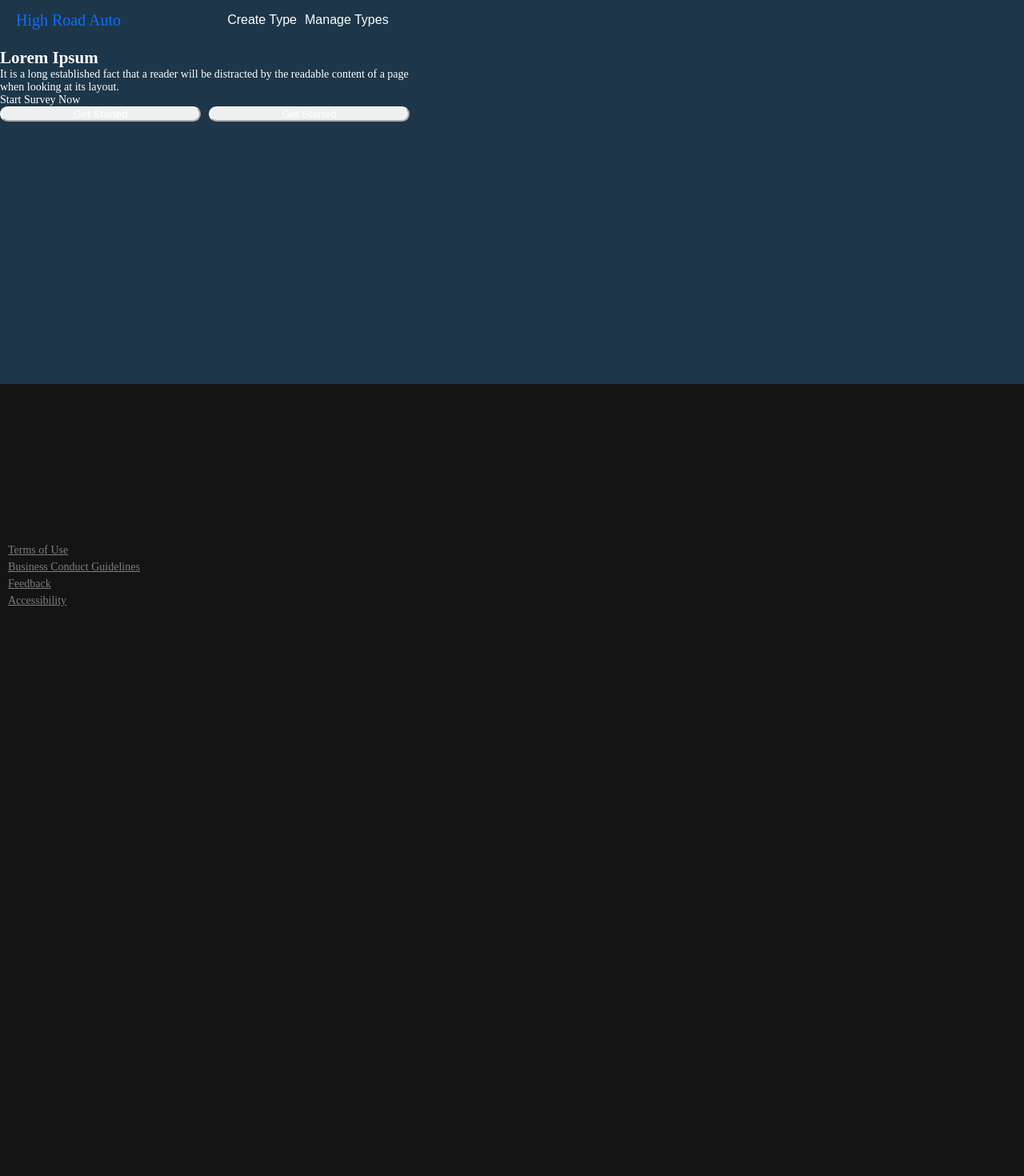
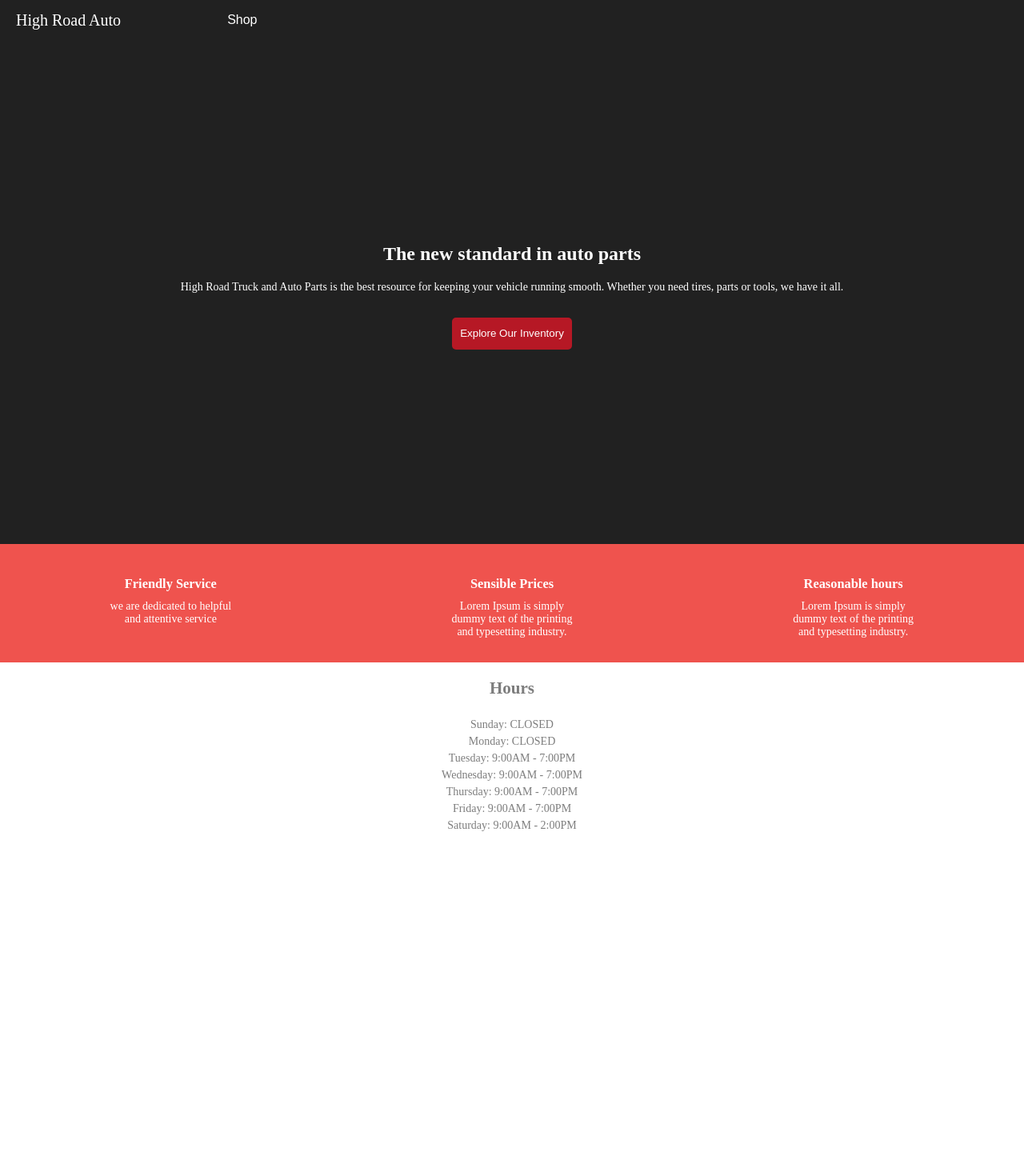
Before and after one commit to therockhopper/highRoadAuto, an Angular app: page / in a window 1280 px wide. Shown: the top 1470 px of the page at 80% size. Before the commit the page ends 800 px from the top, so only its background shows below. Built offline with nearby package versions, Linux system fonts and the light colour scheme.

Commit message:
create basic black & red theme

```diff
--- a/src/_buttons.scss
+++ b/src/_buttons.scss
@@ -4,7 +4,7 @@
   background: none;
   border: none;
   color: #fff;
-  border-bottom: 3px solid $primary-color;
+  border-bottom: 3px solid $primary;
   transition: border .15s ease-in;
 
   &:hover {
@@ -49,10 +49,12 @@
 
 .btn-theater {
   height: 100%;
+  max-height: 4rem;
   color: #fff;
-  border-color: #fff;
-  border-radius: 3rem;
-
+  border: none;
+  padding: 1rem;
+  border-radius: .5rem;
+  background-color: $secondary-dark;
 }
 
 .btn-chip {
--- a/src/_variables.scss
+++ b/src/_variables.scss
@@ -1,16 +1,23 @@
+// Common Height Varibles
 $nav-height: 5rem;
 $footer-height: 14.5rem;
+
+// Nav font/background colors
 $background-color: #141414;
+$nav-color: rgba(0,0,0,.8);
 
-$primary-color: #1d3649;
-$accent-color: #325c80;
+// Primary and Secondary colors
+$primary: #212121;
+$primary-light: #484848;
+$primary-dark: #000000;
 
-$nav-color: rgba(0,0,0,.7);
-$nav-font-color: #0d6eff;
+$secondary: #ef534e;
+$secondary-light: #ff867a;
+$secondary-dark: #b61825;
 
+// Font Colors
 $primary-text-color:   #fff;
 $secondary-text-color: #7d7d7d;
-
 $blue-text: #2196f3;
 $red-text: #d74108;
 $orange-text:#ff9800;
--- a/src/app/authentication/login/login.component.scss
+++ b/src/app/authentication/login/login.component.scss
@@ -7,7 +7,7 @@
   align-items: center;
   color: #fff;
   overflow: hidden;
-  background-color: $primary-color;
+  background-color: $primary;
 
   &-error {
     input {border: .1rem solid #FF0000;}
--- a/src/app/dashboard/dashboard.component.html
+++ b/src/app/dashboard/dashboard.component.html
@@ -1,24 +1,39 @@
 <div class="dashboard">
   <div class="dashboard-theater">
-    <div class="dashboard-theater__info">
-      <h2>Lorem Ipsum</h2>
-      <p>It is a long established fact that a reader will be distracted by the readable content of a page when looking at its layout.</p>
-      <span>Start Survey Now</span>
-      <div class="dashboard-theater__info-buttons">
-        <button
-          class="btn-theater"
-          aria-label="Get Started and create a type">
-          Get Started
-        </button>
-        <button
-          class="btn-theater"
-          aria-label="Get Started and create a type">
-          Get Started
-        </button>
+    <h1>The new standard in auto parts</h1>
+    <span>High Road Truck and Auto Parts is the best resource for keeping your vehicle running smooth. Whether you need tires, parts or tools, we have it all.</span>
+    <button class="btn-theater">Explore Our Inventory</button>
+  </div>
+  <div class="dashboard-container">
+    <div class="dashboard-container__cta">
+      <div class="info">
+        <h3>Friendly Service</h3>
+        <p>we are dedicated to helpful and attentive service</p>
+      </div>
+      <div class="info">
+        <h3>Sensible Prices</h3>
+        <p>Lorem Ipsum is simply dummy text of the printing and typesetting industry.</p>
+      </div>
+      <div class="info">
+        <h3>Reasonable hours</h3>
+        <p>Lorem Ipsum is simply dummy text of the printing and typesetting industry.</p>
+      </div>
+    </div>
+    <div class="dashboard-container__location">
+      <div class="dashboard-container__location-text">
+        <h2>Hours</h2>
+        <ul>
+          <li>Sunday: CLOSED</li>
+          <li>Monday: CLOSED</li>
+          <li>Tuesday: 9:00AM - 7:00PM</li>
+          <li>Wednesday: 9:00AM - 7:00PM</li>
+          <li>Thursday: 9:00AM - 7:00PM</li>
+          <li>Friday: 9:00AM - 7:00PM</li>
+          <li>Saturday: 9:00AM - 2:00PM</li>
+        </ul>
+      </div>
+      <div class="dashboard-container__location-map">
       </div>
     </div>
   </div>
-
-  <div class="dashboard-container">
-  </div>
 </div>
--- a/src/app/dashboard/dashboard.component.scss
+++ b/src/app/dashboard/dashboard.component.scss
@@ -6,40 +6,84 @@
   &-theater {
     display: flex;
     flex-direction: column;
-    justify-content: start;
+    justify-content: center;
+    align-items: center;
+    height: 85vh;
     color: #fff;
     padding-top: calc(#{$nav-height} + 1rem);
     padding-bottom: 1rem;
-    background-color: $primary-color;
+    background-color: $primary;
     background-size: cover;
 
-    @include tablet {
-      height: 60vh;
+    h1, span {
+      max-width: 80vw;
+      text-align: center;
+      margin: 1rem 0;
     }
 
-    &__info {
-      max-width: 40vw;
-
-      &-buttons {
-        display: flex;
-        flex-direction: row;
-
-        button {
-          height: 100%;
-          width: 100%;
-
-          &:nth-of-type(1) {
-            margin-right: 1rem;
-          }
-        }
-
-      }
+    button {
+      margin-top: 2rem;
     }
 
   }
 
   &-container {
 
+    &__cta {
+      display: flex;
+      flex-direction: row;
+      justify-content: space-around;
+      width: 100%;
+      color: $primary-text-color;
+      background-color: $secondary;
+      padding-top: 3rem;
+      padding-bottom: 3rem;
+
+      .info {
+        max-width: 17rem;
+        margin: 0 1rem;
+        text-align: center;
+
+        h3 {
+          padding: 1rem 0;
+        }
+      }
+
+    }
+
+    &__location {
+      display: flex;
+      flex-direction: column;
+      background-color: #fff;
+      height: 90vh;
+
+      &-text {
+        display: flex;
+        flex-direction: column;
+        justify-content: center;
+        align-items: center;
+        color: $secondary-text-color;
+
+        h2 {
+          text-align: center;
+          margin: 2rem 0;
+        }
+
+        ul {
+          list-style: none;
+
+          li {
+            text-align: center;
+            margin: .5rem 0;
+          }
+        }
+
+      }
+
+      &-map {
+      }
+    }
+
   }
 
 }
--- a/src/app/general/footer/footer.component.html
+++ b/src/app/general/footer/footer.component.html
@@ -1,8 +1,2 @@
-<div class="pc-footer">
-    <ul>
-      <li><a href="https://w3.ibm.com/w3/info_terms_of_use.html" target="_blank">Terms of Use</a></li>
-      <li><a href="https://w3.ibm.com/ibm/documents/corpdocweb.nsf/ContentDocsByTitle/Business+Conduct+Guidelines" target="_blank">Business Conduct Guidelines</a></li>
-      <li><a href="https://w3.ibm.com/feedback/" target="_blank">Feedback</a></li>
-      <li><a href="https://w3.ibm.com/w3/access-stmt.html" target="_blank">Accessibility</a></li>
-    </ul>
+<div class="app-footer">
 </div>
--- a/src/app/general/footer/footer.component.scss
+++ b/src/app/general/footer/footer.component.scss
@@ -1,9 +1,10 @@
 @import '../../../variables';
 
-.pc-footer {
+.app-footer {
   display: flex;
   flex-direction: row;
   height: $footer-height;
+  background-color: $primary;
   color: $secondary-text-color;
 
   ul {
--- a/src/app/general/nav-bar/nav-bar.component.html
+++ b/src/app/general/nav-bar/nav-bar.component.html
@@ -9,7 +9,6 @@
   </div>
   <a ui-sref="ap.Dashboard" aria-label="Go to Survey Portal Dashboard" tabindex="0" class="nav-bar__logo">High Road Auto</a>
   <div class="nav-bar__links">
-    <button tabindex="0" aria-label="Go to Create Type Page" class="btn-nav">Create Type</button>
-    <button tabindex="0" aria-label="Go to Manage Types page" class="btn-nav">Manage Types</button>
+    <button tabindex="0" aria-label="Go to Manage Types page" class="btn-nav">Shop</button>
   </div>
 </div>
--- a/src/app/general/nav-bar/nav-bar.component.scss
+++ b/src/app/general/nav-bar/nav-bar.component.scss
@@ -11,7 +11,7 @@
   height: $nav-height;
   width: 100vw;
   top: 0;
-  color: $nav-font-color;
+  color: $primary-text-color;
   background-color: transparent;
 
   .hamburger {
```
